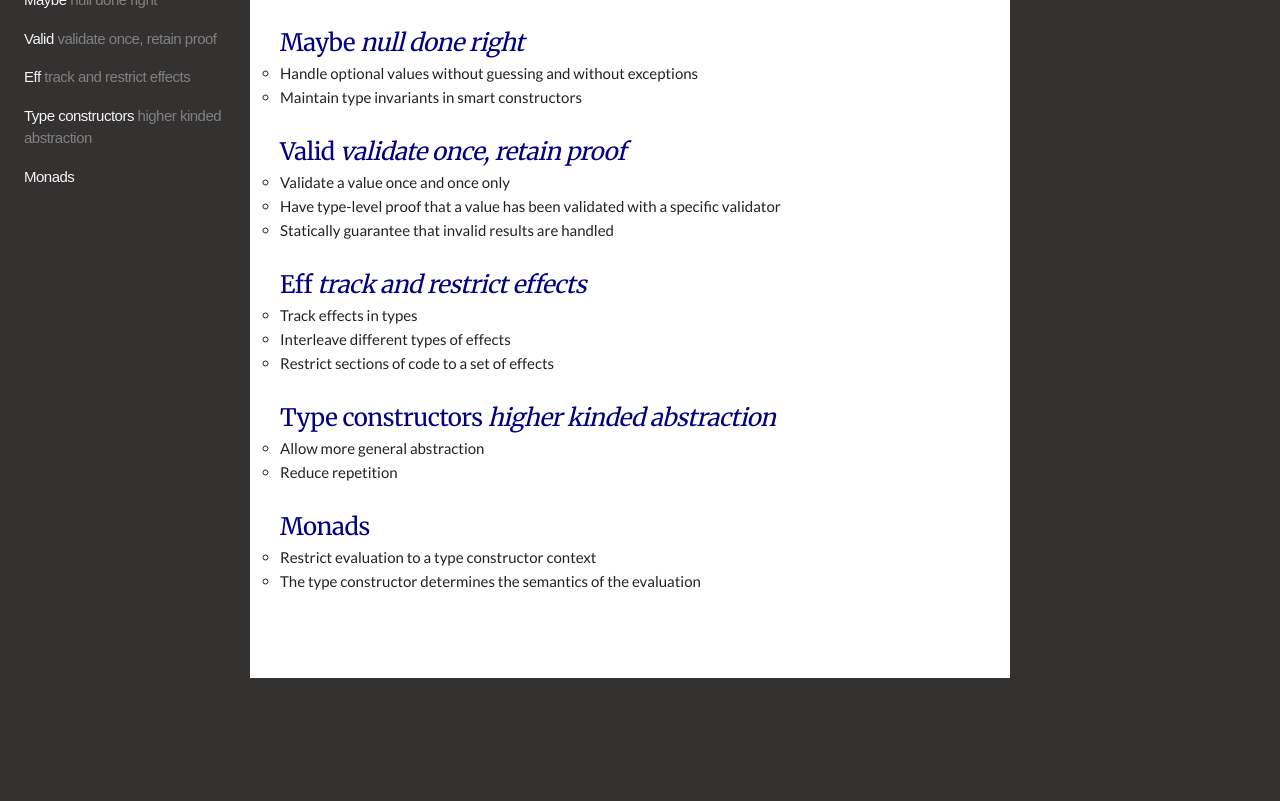
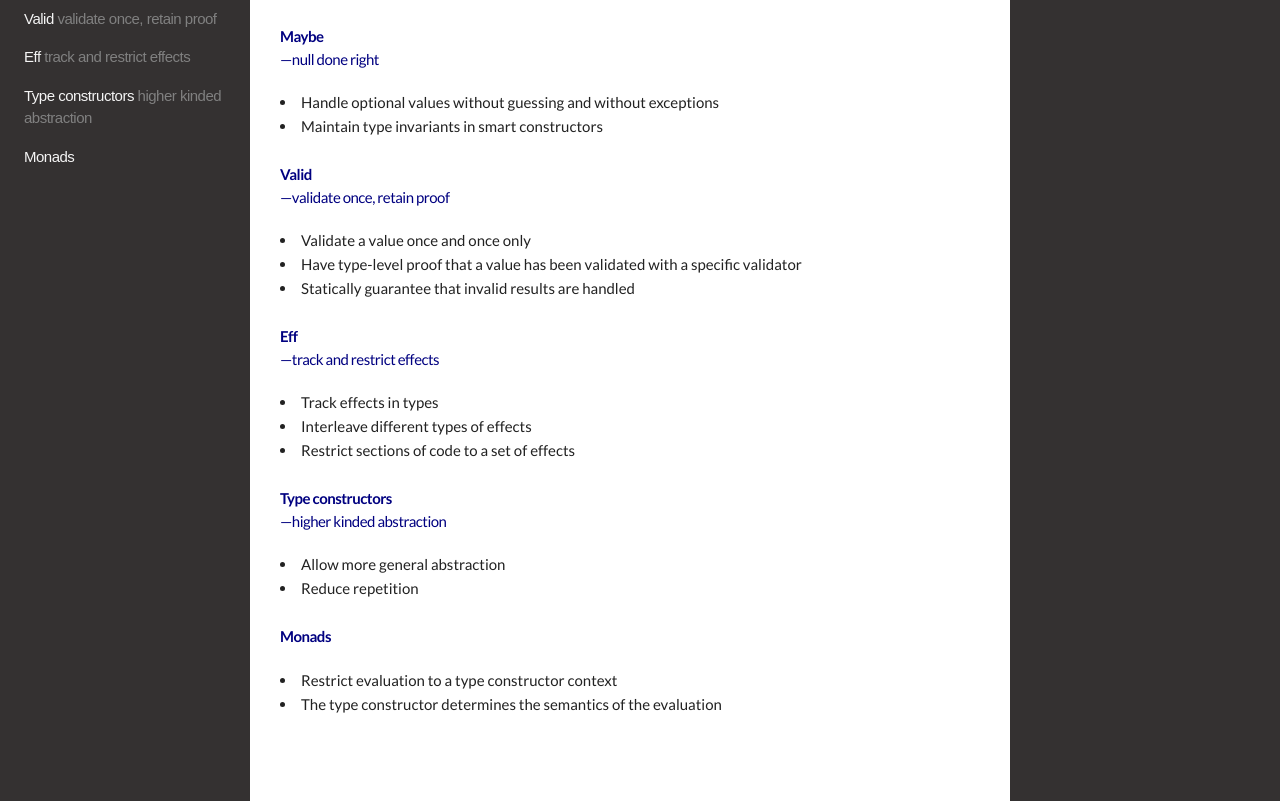
Before and after one commit to gettyped/gettyped.github.io, a plain HTML site: page type/index.html in a window 1280 px wide. Shown: the part 147-948 px from the top of the page. Before the commit the page ends 920 px from the top, so only its background shows below. Drawn offline with nearby package versions, Linux system fonts and the light colour scheme.

Commit message:
Style listings

```diff
--- a/_static/main.css
+++ b/_static/main.css
@@ -400,7 +400,7 @@ body {
 .branch-navigation {
     position: absolute;
     left: 24px;
-    top: 92px;
+    top: 72px;
     width: 250px;
     height: 100%;
     color: whitesmoke;
@@ -503,6 +503,10 @@ h1.title {
     background: #b8dcf1;
 }
 
+.listing {
+    position: relative;
+}
+
 .listing .MOTIVATION {
     margin: 0;
     padding: 0;
@@ -513,9 +517,24 @@ h1.title {
     display: none;
 }
 
+.listing .MOTIVATION li {
+    list-style: inside disc;
+}
+
 .listing h3 {
-    padding: 0;
-    margin: 0;
+    font-size: 1.5rem;
+    font-family: Lato;
+    font-weight: bold;
+}
+
+.listing h3 i {
+    font-style: normal;
+    font-weight: normal;
+    display: block;
+}
+
+.listing h3 i:before {
+    content: '—';
 }
 
 .listing h3 a {
```
